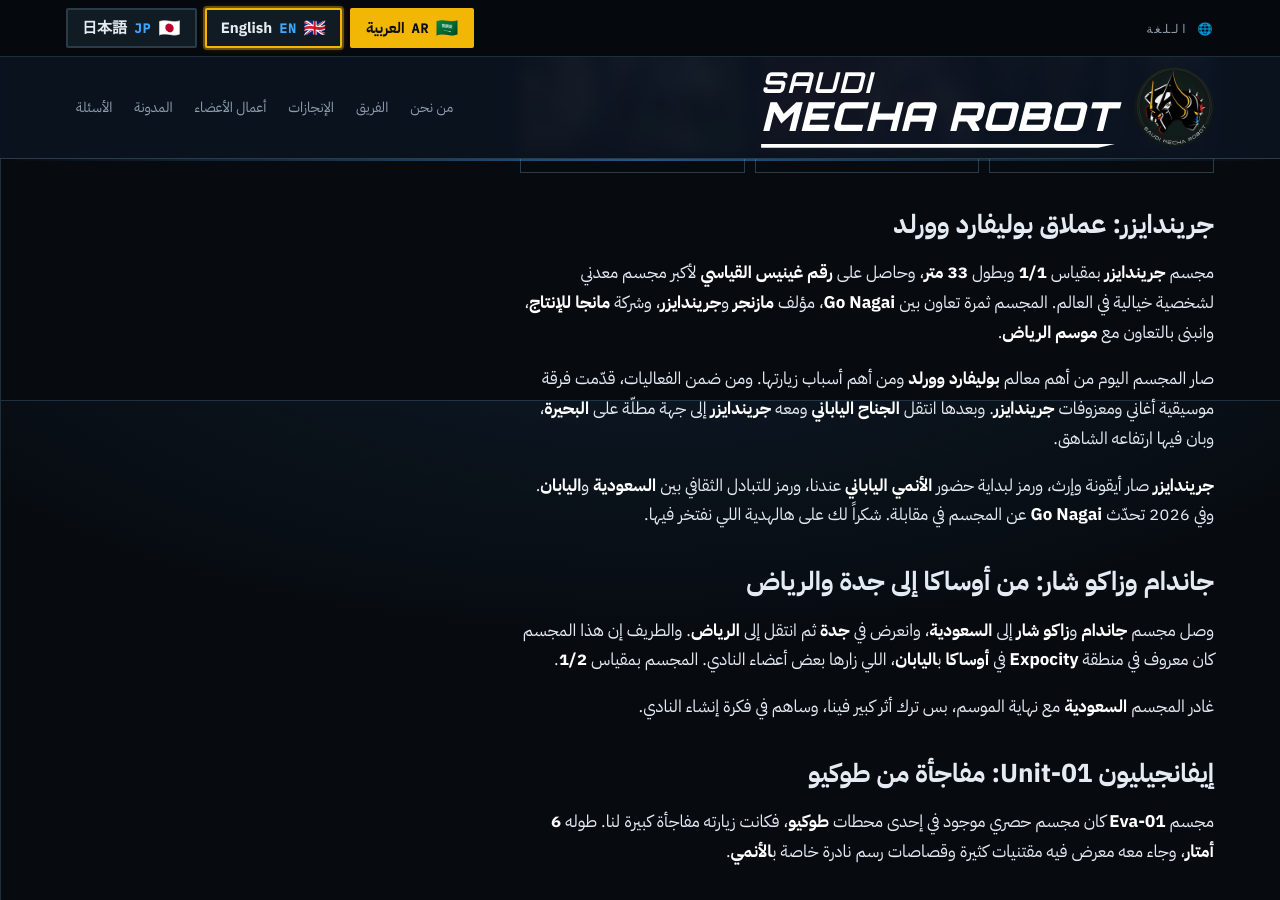
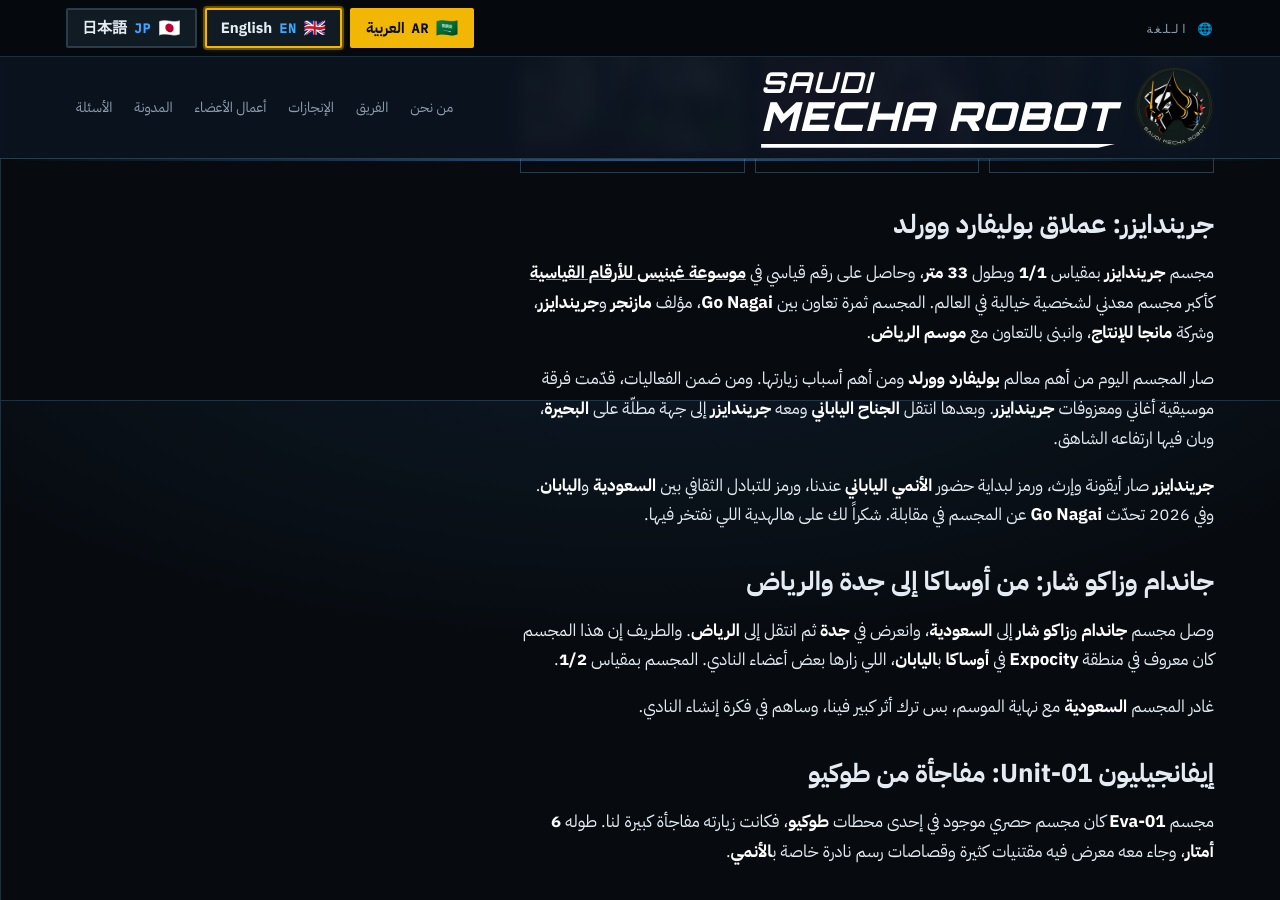
Before and after one commit to SaudiMechaRobot/SaudiMechaRobot.github.io, a Jekyll site: the page built from _posts/2026-10-18-mecha-giants-in-saudi.md, in a window 1280 px wide and 900 px high, scrolled down 1400 px. Built offline with Jekyll 4.4.1, drawn with Linux system fonts in a browser that asks for light colours; some web fonts are replaced.

Commit message:
Add files via upload

```diff
--- a/_posts/2026-10-18-mecha-giants-in-saudi.md
+++ b/_posts/2026-10-18-mecha-giants-in-saudi.md
@@ -16,7 +16,7 @@
 
 ## جريندايزر: عملاق بوليفارد وورلد
 
-مجسم **جريندايزر** بمقياس **1/1** وبطول **33 متر**، وحاصل على **رقم غينيس القياسي** لأكبر مجسم معدني لشخصية خيالية في العالم. المجسم ثمرة تعاون بين **Go Nagai**، مؤلف **مازنجر** و**جريندايزر**، وشركة **مانجا للإنتاج**، وانبنى بالتعاون مع **موسم الرياض**.
+مجسم **جريندايزر** بمقياس **1/1** وبطول **33 متر**، وحاصل على رقم قياسي في [**موسوعة غينيس للأرقام القياسية**](https://www.guinnessworldrecords.com/world-records/723571-largest-metal-sculpture-of-a-fictional-character-supported){:target="_blank" rel="noopener"} كأكبر مجسم معدني لشخصية خيالية في العالم. المجسم ثمرة تعاون بين **Go Nagai**، مؤلف **مازنجر** و**جريندايزر**، وشركة **مانجا للإنتاج**، وانبنى بالتعاون مع **موسم الرياض**.
 
 صار المجسم اليوم من أهم معالم **بوليفارد وورلد** ومن أهم أسباب زيارتها. ومن ضمن الفعاليات، قدّمت فرقة موسيقية أغاني ومعزوفات **جريندايزر**. وبعدها انتقل **الجناح الياباني** ومعه **جريندايزر** إلى جهة مطلّة على **البحيرة**، وبان فيها ارتفاعه الشاهق.
 
```
